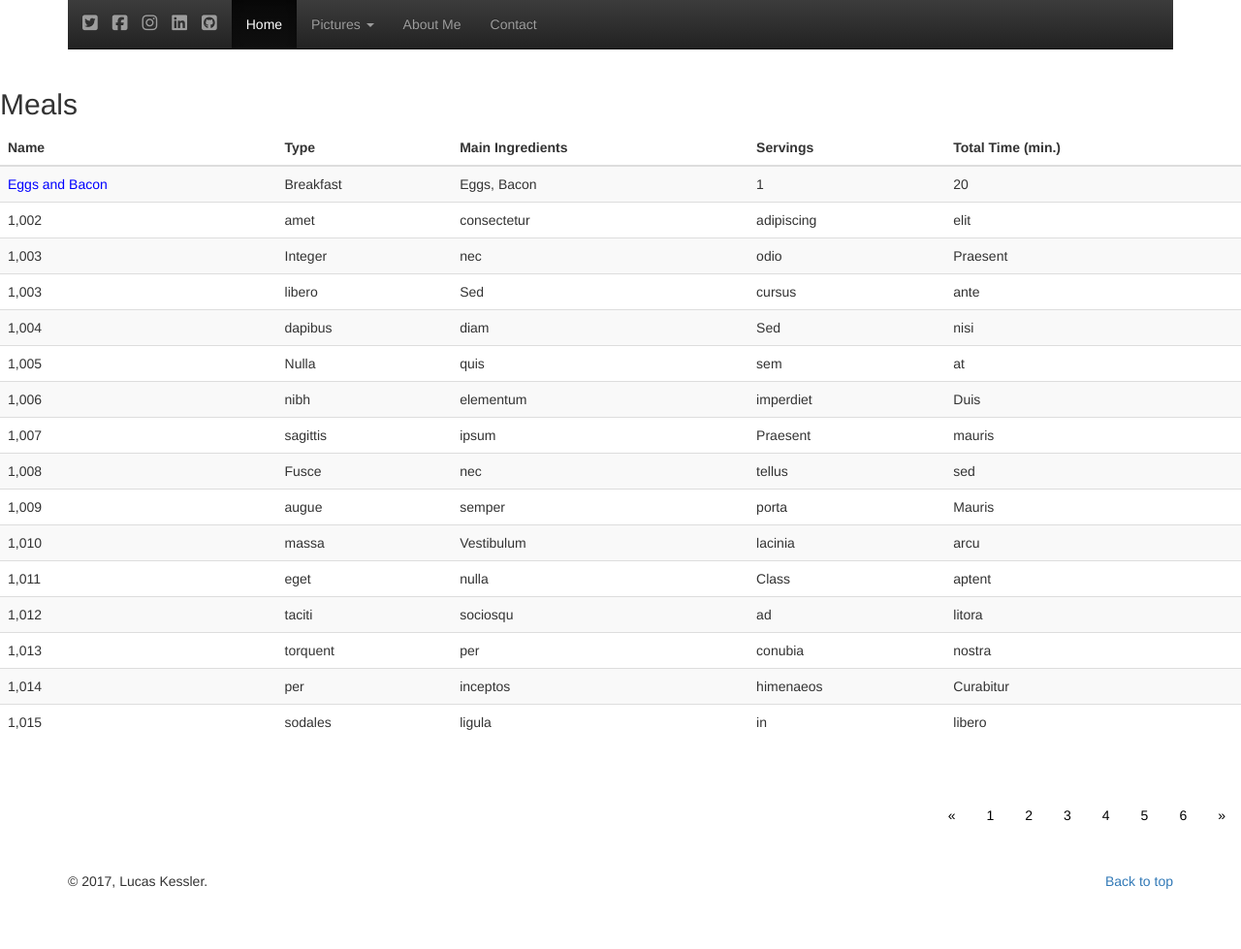
After one commit to Kess2311/picture_repo, a Django app: page /pictures/cars/ in a window 1280 px wide. The commit adds this page. Shown: the whole page at 97% size. Run offline with Django 3.2, Linux system fonts and the light colour scheme; data that the repository does not hold is empty; some libraries are stand-ins or nearby versions.

Commit message:
Got a basic working copy of the pictures
form and viewing of picture database is set up. Must get the actual working form submmission and display of 20 photos per page, etc.

```diff
--- /dev/null
+++ b/my_site/pictures/templates/admin_pictures/edit_photo.html
@@ -0,0 +1,5 @@
+{% extends 'index/index.html' %}
+{% block title %}Edit Photo{% endblock %}
+{% block content %}
+
+{% endblock %}
--- /dev/null
+++ b/my_site/pictures/templates/pictures/cars.html
@@ -0,0 +1,155 @@
+{% extends 'index/index.html' %}
+{% block title %}Car Photos{% endblock %}
+{% block content %}
+
+    {% for photo in photo_list %}
+        {{ photo.description }}
+    {% endfor %}
+
+
+
+    <h2 class="sub-header">Meals</h2>
+    <div class="table-responsive">
+        <table class="table table-striped">
+            <thead>
+            <tr>
+                <th>Name</th>
+                <th>Type</th>
+                <th>Main Ingredients</th>
+                <th>Servings</th>
+                <th>Total Time (min.)</th>
+            </tr>
+            </thead>
+            <tbody>
+            <tr>
+                <td><a class="foods" href="index.html">Eggs and Bacon</a></td>
+                <td>Breakfast</td>
+                <td>Eggs, Bacon</td>
+                <td>1</td>
+                <td>20</td>
+            </tr>
+            <tr>
+                <td>1,002</td>
+                <td>amet</td>
+                <td>consectetur</td>
+                <td>adipiscing</td>
+                <td>elit</td>
+            </tr>
+            <tr>
+                <td>1,003</td>
+                <td>Integer</td>
+                <td>nec</td>
+                <td>odio</td>
+                <td>Praesent</td>
+            </tr>
+            <tr>
+                <td>1,003</td>
+                <td>libero</td>
+                <td>Sed</td>
+                <td>cursus</td>
+                <td>ante</td>
+            </tr>
+            <tr>
+                <td>1,004</td>
+                <td>dapibus</td>
+                <td>diam</td>
+                <td>Sed</td>
+                <td>nisi</td>
+            </tr>
+            <tr>
+                <td>1,005</td>
+                <td>Nulla</td>
+                <td>quis</td>
+                <td>sem</td>
+                <td>at</td>
+            </tr>
+            <tr>
+                <td>1,006</td>
+                <td>nibh</td>
+                <td>elementum</td>
+                <td>imperdiet</td>
+                <td>Duis</td>
+            </tr>
+            <tr>
+                <td>1,007</td>
+                <td>sagittis</td>
+                <td>ipsum</td>
+                <td>Praesent</td>
+                <td>mauris</td>
+            </tr>
+            <tr>
+                <td>1,008</td>
+                <td>Fusce</td>
+                <td>nec</td>
+                <td>tellus</td>
+                <td>sed</td>
+            </tr>
+            <tr>
+                <td>1,009</td>
+                <td>augue</td>
+                <td>semper</td>
+                <td>porta</td>
+                <td>Mauris</td>
+            </tr>
+            <tr>
+                <td>1,010</td>
+                <td>massa</td>
+                <td>Vestibulum</td>
+                <td>lacinia</td>
+                <td>arcu</td>
+            </tr>
+            <tr>
+                <td>1,011</td>
+                <td>eget</td>
+                <td>nulla</td>
+                <td>Class</td>
+                <td>aptent</td>
+            </tr>
+            <tr>
+                <td>1,012</td>
+                <td>taciti</td>
+                <td>sociosqu</td>
+                <td>ad</td>
+                <td>litora</td>
+            </tr>
+            <tr>
+                <td>1,013</td>
+                <td>torquent</td>
+                <td>per</td>
+                <td>conubia</td>
+                <td>nostra</td>
+            </tr>
+            <tr>
+                <td>1,014</td>
+                <td>per</td>
+                <td>inceptos</td>
+                <td>himenaeos</td>
+                <td>Curabitur</td>
+            </tr>
+            <tr>
+                <td>1,015</td>
+                <td>sodales</td>
+                <td>ligula</td>
+                <td>in</td>
+                <td>libero</td>
+            </tr>
+            </tbody>
+        </table>
+    </div>
+    <div class="row">
+        <div class="col-md-12">
+            <div class="pagination">
+                <div class="pagination">
+                    <a href="#">&laquo;</a>
+                    <a href="#">1</a>
+                    <a href="#">2</a>
+                    <a href="#">3</a>
+                    <a href="#">4</a>
+                    <a href="#">5</a>
+                    <a href="#">6</a>
+                    <a href="#">&raquo;</a>
+                </div>
+            </div>
+        </div>
+    </div>
+{% endblock %}
--- a/my_site/pictures/urls.py
+++ b/my_site/pictures/urls.py
@@ -9,4 +9,7 @@ urlpatterns = [
     url(r'^new_york/$', views.new_york, name='new_york'),
     url(r'^night/$', views.night, name='night'),
     url(r'^colorado/$', views.colorado, name='colorado'),
+    url(r'^cars/$', views.cars, name='cars'),
+    url(r'^add_photo/$', views.add_photo, name='add_photo'),
+    url(r'^edit_photo/(?P<photo_id>[0-9]+)/$', views.edit_photo, name='edit_photo')
 ]
--- a/my_site/pictures/views.py
+++ b/my_site/pictures/views.py
@@ -1,21 +1,75 @@
-from django.shortcuts import render
+from django.shortcuts import render, get_object_or_404
+from .models import Picture
+from .forms import PictureForm
 
 
-def index(request):
-    return render(request, 'pictures/pictures-main.html')
+def index(request, page=0):
+    pictures = Picture.objects.all()
+
+    page = int(page)
+    start = page * 20
+    end = (page + 1) * 20
+
+    total = len(pictures)
+    has_prev = page > 0
+    prev = page - 1 if has_prev else None
+    next = page + 1 if end < total else None
+
+    pictures = pictures[start:end]
+
+    return render(request, 'pictures/pictures-main.html', {"picture_list": pictures, 'has_prev': has_prev, 'prev': prev,
+                                                           'next': next})
 
 
 def colorado(request):
+    photos = Picture.objects.filter(location='D')
+
     return render(request, 'pictures/colorado.html')
 
 
 def new_york(request):
+    photos = Picture.objects.filter(location='N')
+
     return render(request, 'pictures/ny.html')
 
 
 def night(request):
+    photos = Picture.objects.filter(location='B')
     return render(request, 'pictures/night.html')
 
 
 def chittenango(request):
+    photos = Picture.objects.filter(location='C')
+
     return render(request, 'pictures/chittenango.html')
+
+
+def cars(request):
+    photos = Picture.objects.filter(location='H')
+    return render(request, 'pictures/cars.html', {'photo_list': photos})
+
+
+def add_photo(request):
+    if request.method == 'POST':
+        form = PictureForm(request.POST)
+        if form.is_valid():
+            form.save()
+            return render(request, 'index/contact_submit.html')
+    else:
+        form = PictureForm()
+
+    return render(request, 'admin_pictures/add_photo.html', {'form': form})
+
+
+def edit_photo(request, photo_id):
+    photo = get_object_or_404(Picture, pk=photo_id)
+
+    if request.method == 'POST':
+        results_form = PictureForm(request.POST, request.FILES, instance=photo)
+        if results_form.is_valid():
+            results_form.save()
+            return render(request, 'admin_pictures/edit_photo.html', {'photo': photo})
+    else:
+        results_form = PictureForm(instance=photo)
+
+    return render(request, 'admin_pictures/edit_photo.html', {'results_form': results_form, 'photo': photo})
```
Also changed, not shown: my_site/pictures/forms.py (added, +21 -0 lines), my_site/pictures/models.py (+32 -1 lines), my_site/pictures/templates/admin_pictures/add_photo.html (added, +26 -0 lines), my_site/pictures/templates/pictures/pictures-main.html (+61 -0 lines), my_site/pictures/validator.py (added, +7 -0 lines), my_site/pictures/migrations/0001_initial.py (deleted), my_site/pictures/migrations/__init__.py (deleted), 1 other file.
